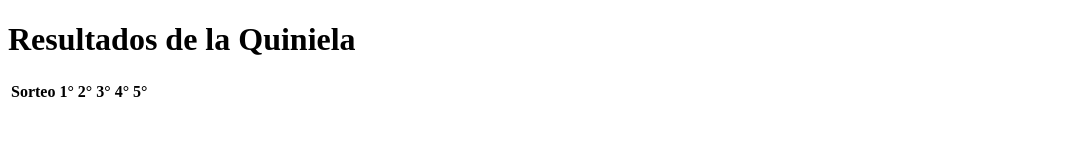
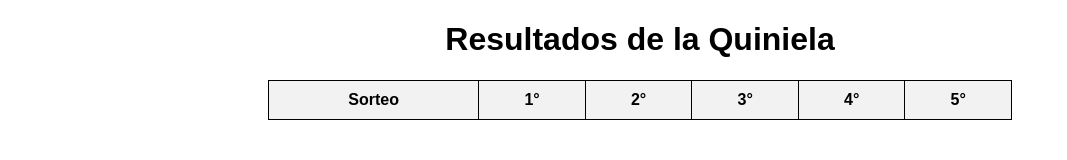
Before and after one commit to grisetti07/AgenciaCentro, a plain HTML site: page index.html in a window 1280 px wide. Shown: the whole page, without its empty margins (0-1067 px from the left). Drawn offline with Linux system fonts and the light colour scheme; no server answers.

Commit message:
Update style.css

```diff
--- a/style.css
+++ b/style.css
@@ -1,28 +1,20 @@
-/* Estilo para la tabla de resultados */
-#resultados {
-    width: 100%;
-    max-width: 600px;
-    margin: 20px auto;
-    border-collapse: collapse;
+body {
     font-family: Arial, sans-serif;
+    text-align: center;
+    margin: 20px;
 }
 
-#resultados table {
-    width: 100%;
-    border: 1px solid #ddd;
+table {
+    width: 60%;
+    margin: auto;
+    border-collapse: collapse;
 }
 
-#resultados th, #resultados td {
-    border: 1px solid #ddd;
+th, td {
+    border: 1px solid black;
     padding: 10px;
-    text-align: center;
 }
 
-#resultados th {
-    background-color: #f4f4f4;
-    font-weight: bold;
+th {
+    background-color: #f2f2f2;
 }
-
-#resultados tr:nth-child(even) {
-    background-color: #f9f9f9;
-}
```
